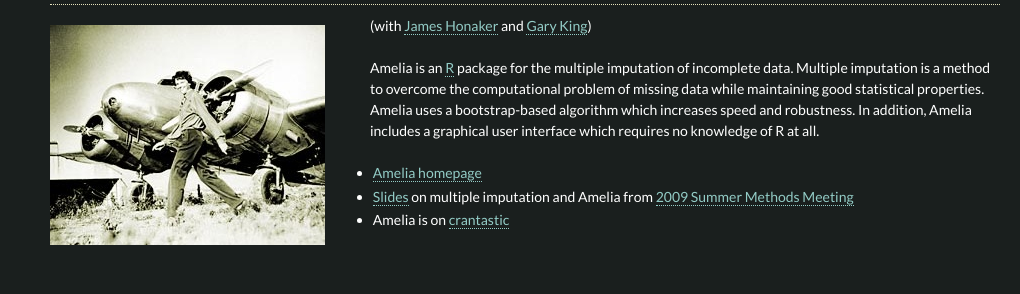
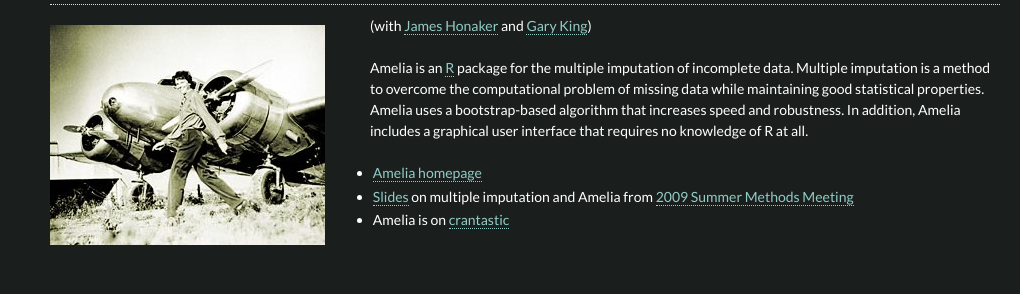
Before and after one commit to mattblackwell/mattblackwell.github.com, a Jekyll site: the page built from _posts/2011-08-01-amelia.md, in a window 1280 px wide. Shown: the part 223-517 px from the top of the page, without its empty margins (135-1155 px from the left). Built offline with Jekyll 4.4.1, drawn with Linux system fonts in a browser that asks for light colours.

Commit message:
Fixed typos.

```diff
--- a/_posts/2011-08-01-amelia.md
+++ b/_posts/2011-08-01-amelia.md
@@ -13,9 +13,9 @@ image-alt: 'Amelia is named after this famous missing person'
 Amelia is an [R][] package for the multiple imputation of incomplete
 data. Multiple imputation is a method to overcome the computational
 problem of missing data while maintaining good statistical
-properties. Amelia uses a bootstrap-based algorithm which increases
+properties. Amelia uses a bootstrap-based algorithm that increases
 speed and robustness. In addition, Amelia includes a graphical user
-interface which requires no knowledge of R at all.
+interface that requires no knowledge of R at all.
 
 
 * [Amelia homepage][home]
--- a/index.html
+++ b/index.html
@@ -11,7 +11,7 @@ slug: home
 <h3>About Me</h3>
 </div>
 <p>
-Hello, I am a sixth-year PhD candidate in the <a href="http://www.gov.harvard.edu/">Department of Government</a> at
+Hello. I am a sixth-year PhD candidate in the <a href="http://www.gov.harvard.edu/">Department of Government</a> at
 Harvard University and an affiliate in residence at the
 <a href="http://iq.harvard.edu">Institute for Quantitative Social
 Science</a>. I also contribute  to
```
